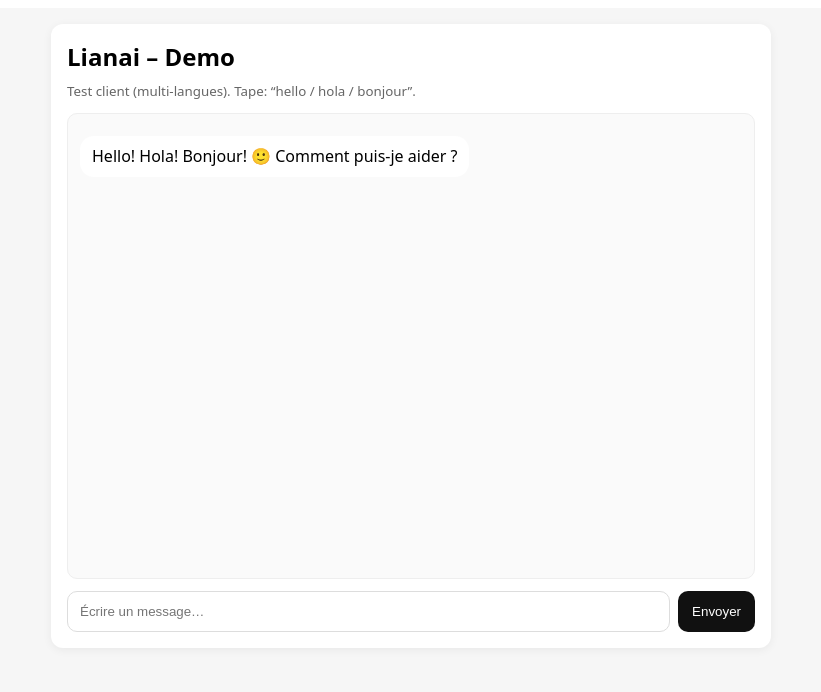
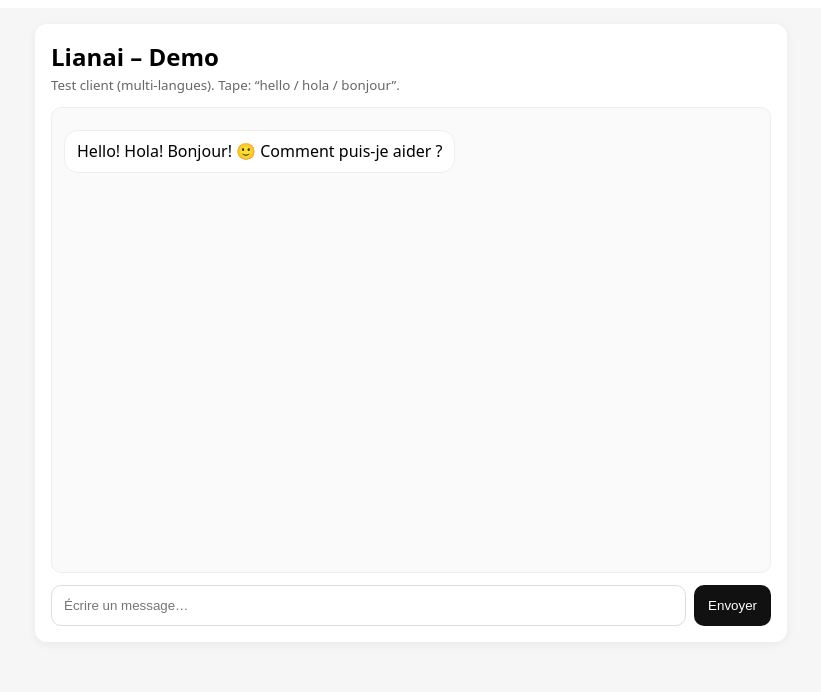
Before and after one commit to Linaia-Ai/Lianai-demo, a Next.js app: page / in a window 1280 px wide. Shown: the top 692 px of the page, without its empty margins (229-1050 px from the left). Built offline with nearby package versions, Linux system fonts and the light colour scheme.

Commit message:
Update index.js

```diff
--- a/pages/index.js
+++ b/pages/index.js
@@ -4,61 +4,78 @@ export default function Home() {
   const [sessionId, setSessionId] = useState(null);
   const [text, setText] = useState("");
   const [messages, setMessages] = useState([
-    { who: "bot", text: "Hello! Hola! Bonjour! 🙂 Comment puis-je aider ?" },
+    {
+      who: "bot",
+      text: "Hello! Hola! Bonjour! 🙂 Comment puis-je aider ?"
+    }
   ]);
 
   const chatRef = useRef(null);
+
+  // 👇 Change ici si tu veux tester un autre client
   const profile_id = "chirincana";
 
   useEffect(() => {
     if (chatRef.current) chatRef.current.scrollTop = chatRef.current.scrollHeight;
   }, [messages]);
 
+  function add(who, t) {
+    setMessages((m) => [...m, { who, text: t }]);
+  }
+
   async function sendMessage() {
     const t = text.trim();
     if (!t) return;
+    setText("");
+    add("me", t);
 
-    setMessages((m) => [...m, { who: "me", text: t }]);
-    setText("");
-
-    const res = await fetch("/api/chat", {
+    try {
+      const r = await fetch("/api/chat", {
         method: "POST",
         headers: { "Content-Type": "application/json" },
-      body: JSON.stringify({ profile_id, message: t, session_id: sessionId }),
+        body: JSON.stringify({
+          profile_id,
+          message: t,
+          session_id: sessionId
+        })
       });
 
-    let data = null;
-    try {
-      data = await res.json();
-    } catch (e) {
-      setMessages((m) => [...m, { who: "bot", text: "Erreur: réponse invalide." }]);
+      const data = await r.json().catch(() => ({}));
+
+      if (!r.ok) {
+        add("bot", "Erreur serveur. Regarde les logs Vercel.");
         return;
       }
 
       if (data.session_id) setSessionId(data.session_id);
-    setMessages((m) => [...m, { who: "bot", text: data.reply || "Erreur: pas de réponse." }]);
+      add("bot", data.reply || "Pas de réponse.");
+    } catch (e) {
+      add("bot", "Erreur réseau (impossible de joindre le backend).");
+    }
   }
 
   return (
-    <div style={{ fontFamily: "system-ui, -apple-system, Arial", margin: 0, background: "#f6f6f6", minHeight: "100vh" }}>
-      <div style={{ maxWidth: 720, margin: "0 auto", padding: 16 }}>
-        <div style={{ background: "white", borderRadius: 12, padding: 16, boxShadow: "0 2px 10px rgba(0,0,0,.06)" }}>
-          <h2 style={{ margin: "0 0 6px 0" }}>Lianai – Demo</h2>
-          <small style={{ color: "#666" }}>Test client (multi-langues). Tape: “hello / hola / bonjour”.</small>
+    <div style={styles.page}>
+      <div style={styles.card}>
+        <h2 style={{ margin: 0 }}>Lianai – Demo</h2>
+        <small style={{ color: "#666" }}>
+          Test client (multi-langues). Tape: “hello / hola / bonjour”.
+        </small>
 
+        <div ref={chatRef} style={styles.chat}>
+          {messages.map((m, i) => (
             <div
-            ref={chatRef}
-            style={{ height: "55vh", overflow: "auto", border: "1px solid #eee", borderRadius: 10, padding: 12, background: "#fafafa", marginTop: 12 }}
+              key={i}
+              style={{
+                display: "flex",
+                justifyContent: m.who === "me" ? "flex-end" : "flex-start",
+                margin: "10px 0"
+              }}
             >
-            {messages.map((m, i) => (
-              <div key={i} style={{ margin: "10px 0", display: "flex", justifyContent: m.who === "me" ? "flex-end" : "flex-start" }}>
               <div
                 style={{
-                    maxWidth: "80%",
-                    padding: "10px 12px",
-                    borderRadius: 14,
-                    lineHeight: 1.3,
-                    background: m.who === "me" ? "#dff1ff" : "#fff",
+                  ...styles.bubble,
+                  background: m.who === "me" ? "#dff1ff" : "#fff"
                 }}
               >
                 {m.text}
@@ -67,23 +84,71 @@ export default function Home() {
           ))}
         </div>
 
-          <div style={{ display: "flex", gap: 8, marginTop: 12 }}>
+        <div style={styles.bar}>
           <input
             value={text}
             onChange={(e) => setText(e.target.value)}
             onKeyDown={(e) => e.key === "Enter" && sendMessage()}
             placeholder="Écrire un message…"
-              style={{ flex: 1, padding: 12, borderRadius: 10, border: "1px solid #ddd" }}
+            style={styles.input}
           />
-            <button
-              onClick={sendMessage}
-              style={{ padding: "12px 14px", borderRadius: 10, border: 0, background: "#111", color: "#fff" }}
-            >
+          <button onClick={sendMessage} style={styles.button}>
             Envoyer
           </button>
         </div>
       </div>
     </div>
-    </div>
   );
 }
+
+const styles = {
+  page: {
+    fontFamily: "system-ui, -apple-system, Arial",
+    background: "#f6f6f6",
+    minHeight: "100vh",
+    padding: 16
+  },
+  card: {
+    maxWidth: 720,
+    margin: "0 auto",
+    background: "white",
+    borderRadius: 12,
+    padding: 16,
+    boxShadow: "0 2px 10px rgba(0,0,0,.06)"
+  },
+  chat: {
+    height: "55vh",
+    overflow: "auto",
+    border: "1px solid #eee",
+    borderRadius: 10,
+    padding: 12,
+    background: "#fafafa",
+    marginTop: 12
+  },
+  bubble: {
+    maxWidth: "80%",
+    padding: "10px 12px",
+    borderRadius: 14,
+    lineHeight: 1.3,
+    border: "1px solid #eee"
+  },
+  bar: {
+    display: "flex",
+    gap: 8,
+    marginTop: 12
+  },
+  input: {
+    flex: 1,
+    padding: 12,
+    borderRadius: 10,
+    border: "1px solid #ddd"
+  },
+  button: {
+    padding: "12px 14px",
+    borderRadius: 10,
+    border: 0,
+    background: "#111",
+    color: "#fff",
+    cursor: "pointer"
+  }
+};
```
Lines whose indentation alone changed are shown as unchanged.
